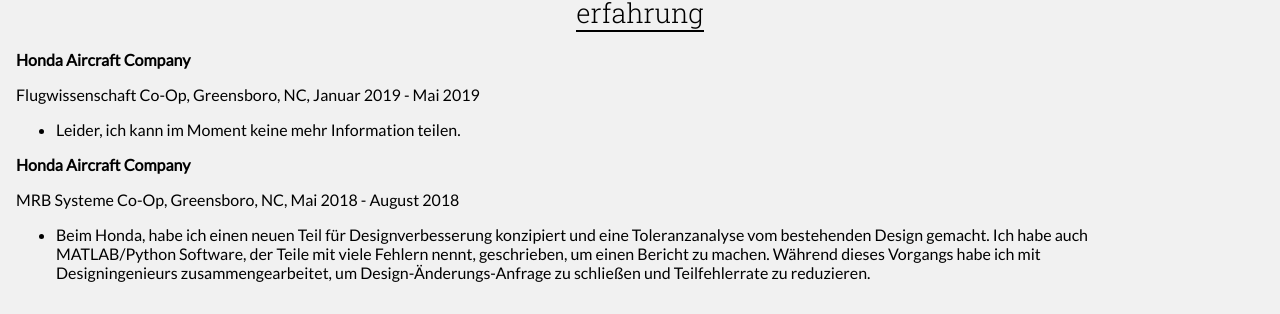
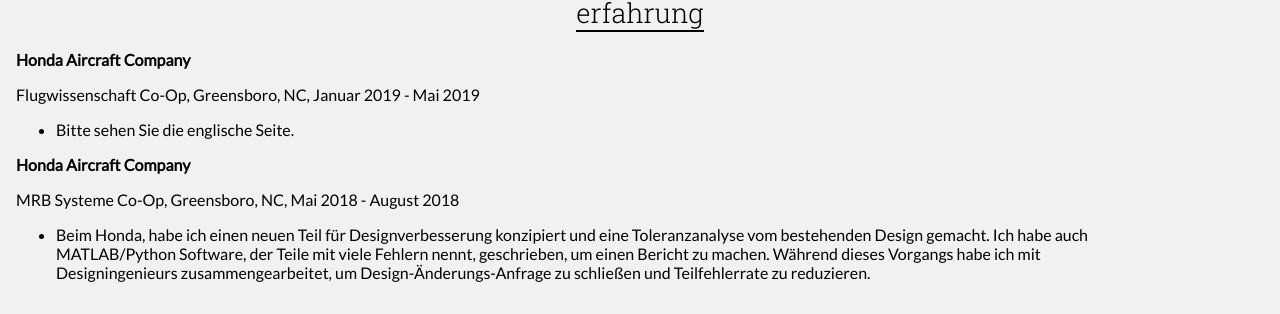
Before and after one commit to amordoch/amordoch.github.io, a Jekyll site: the page built from de/index.html, in a window 1280 px wide. Shown: the part 300-614 px from the top of the page. Built offline with Jekyll 4.4.1, drawn with Linux system fonts in a browser that asks for light colours.

Commit message:
Fix loophole link to untranslated page

```diff
--- a/_includes/nav.html
+++ b/_includes/nav.html
@@ -27,7 +27,12 @@
         <li><a href="#he" onclick="add_lang_overlay(event, 'he');"><span class="flag-icon flag-icon-il"></span></a>
         </li>
         <li><a href="/de/{{ sub_url }}"><span class="flag-icon flag-icon-de"></span></a></li>
+        {%- if sub_url == 'resume' -%}
+          {%- comment -%} Spanish resume doesn't exist yet {%- endcomment -%}
+          <li><a href="#es" onclick="add_lang_overlay(event, 'es');"><span class="flag-icon flag-icon-es"></span></a>
+        {%- else -%}
           <li><a href="/es/{{ sub_url }}"><span class="flag-icon flag-icon-es"></span></a></li>
+        {%- endif -%}
       </ul>
     </li>
     <li id="linkedin">
--- a/de/index.html
+++ b/de/index.html
@@ -21,7 +21,7 @@
   <p><strong>Honda Aircraft Company</strong></p>
   Flugwissenschaft Co-Op, Greensboro, NC, Januar 2019 - Mai 2019
   <ul>
-    <li>Leider, ich kann im Moment keine mehr Information teilen.</li>
+    <li>Bitte sehen Sie die englische Seite.</li>
   </ul>
   <p><strong>Honda Aircraft Company</strong></p>
   MRB Systeme Co-Op, Greensboro, NC, Mai 2018 - August 2018
```
Lines whose indentation alone changed are shown as unchanged.
